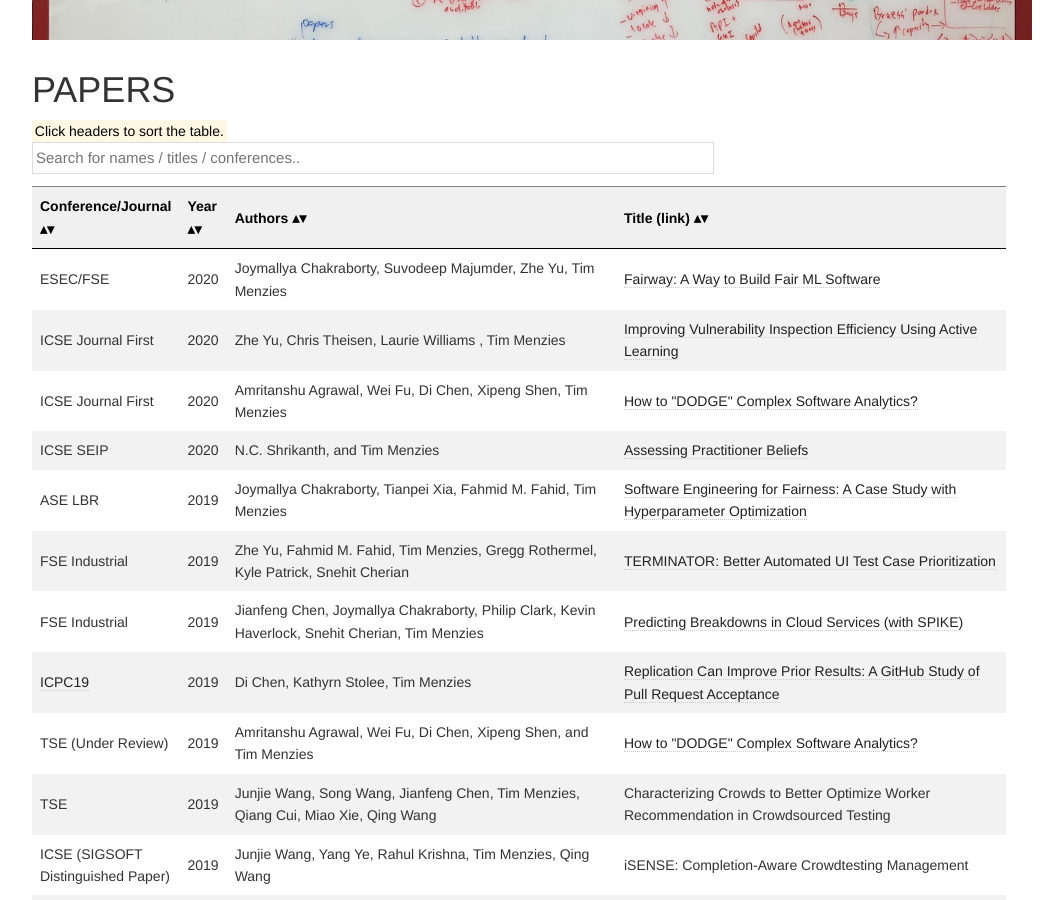
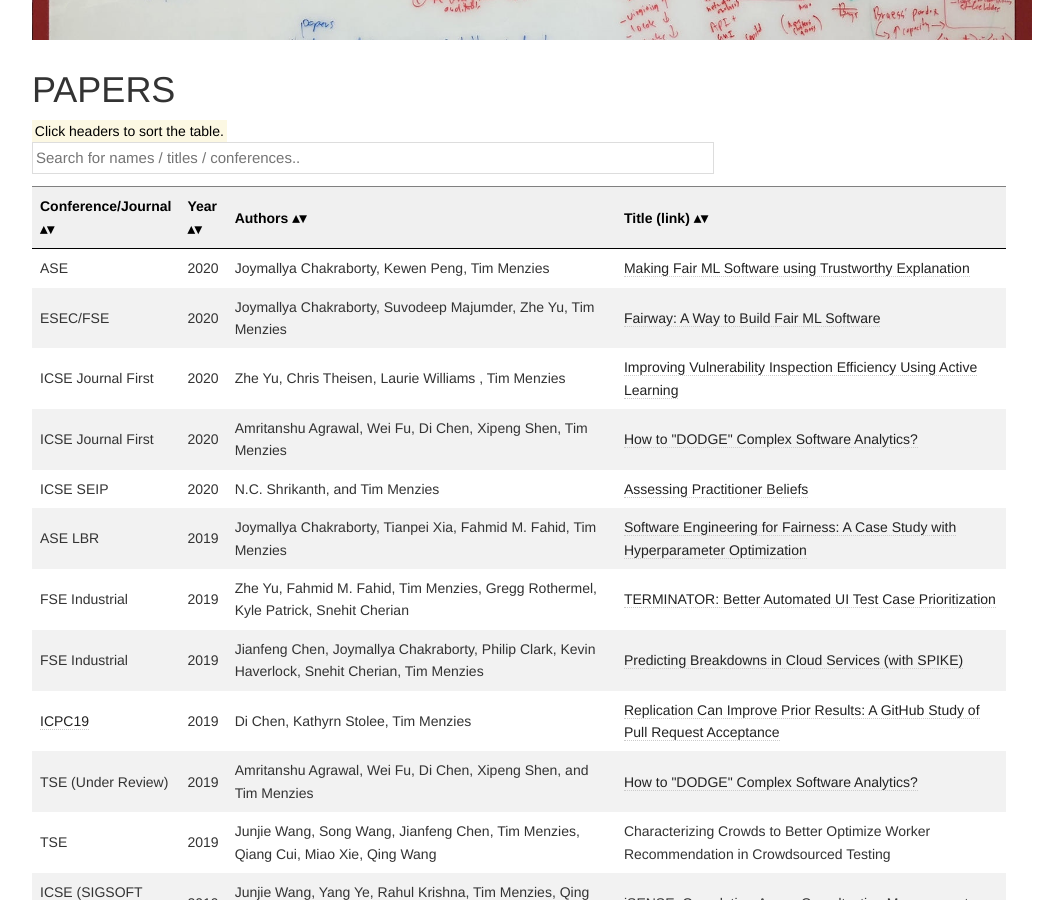
Before and after one commit to ai-se/ai-se.github.io, a Jekyll site: the page built from papers/index.html, in a window 1280 px wide and 900 px high, scrolled down 695 px. Shown: the whole window, without its empty margins (126-1189 px from the left). Built offline with Jekyll 4.4.1, drawn with Linux system fonts in a browser that asks for light colours.

Commit message:
paper added

```diff
--- a/papers/index.html
+++ b/papers/index.html
@@ -53,6 +53,14 @@
 		</tr>
 	</thead>
 	<tbody>
+		<tr>
+			<td>ASE</td>
+			<td>2020</td>
+			<td>Joymallya Chakraborty, Kewen Peng, Tim Menzies</td>
+			<td><a href="https://arxiv.org/pdf/2007.02893.pdf">
+					Making Fair ML Software using Trustworthy Explanation
+				</a></td>
+		</tr>
 
 		<tr>
 			<td>ESEC/FSE</td>
```
